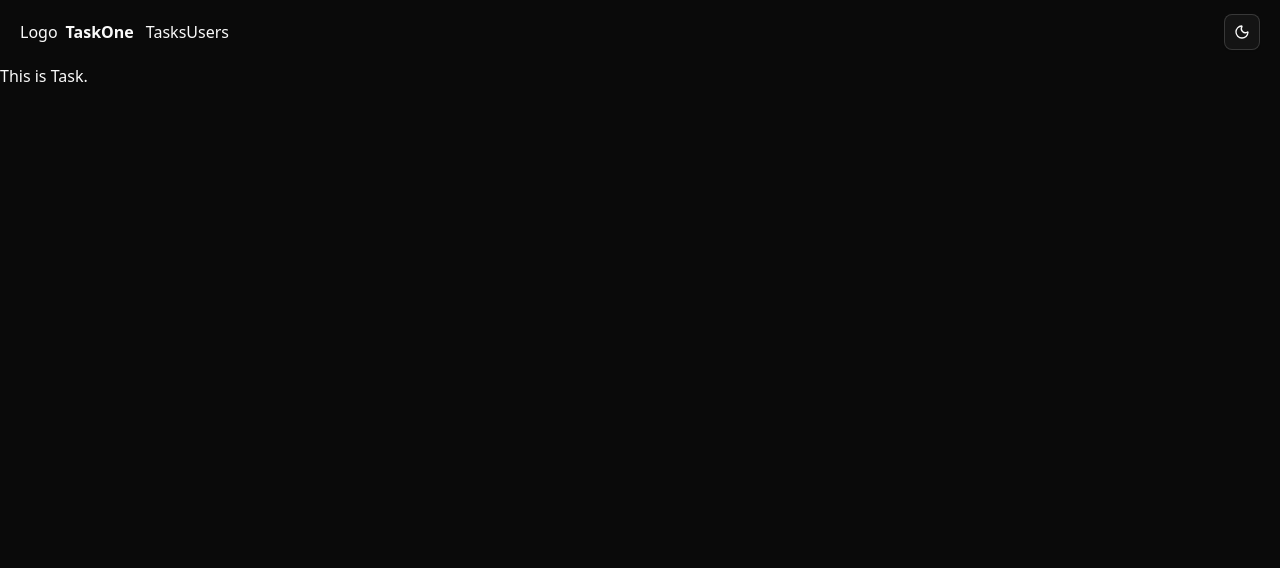
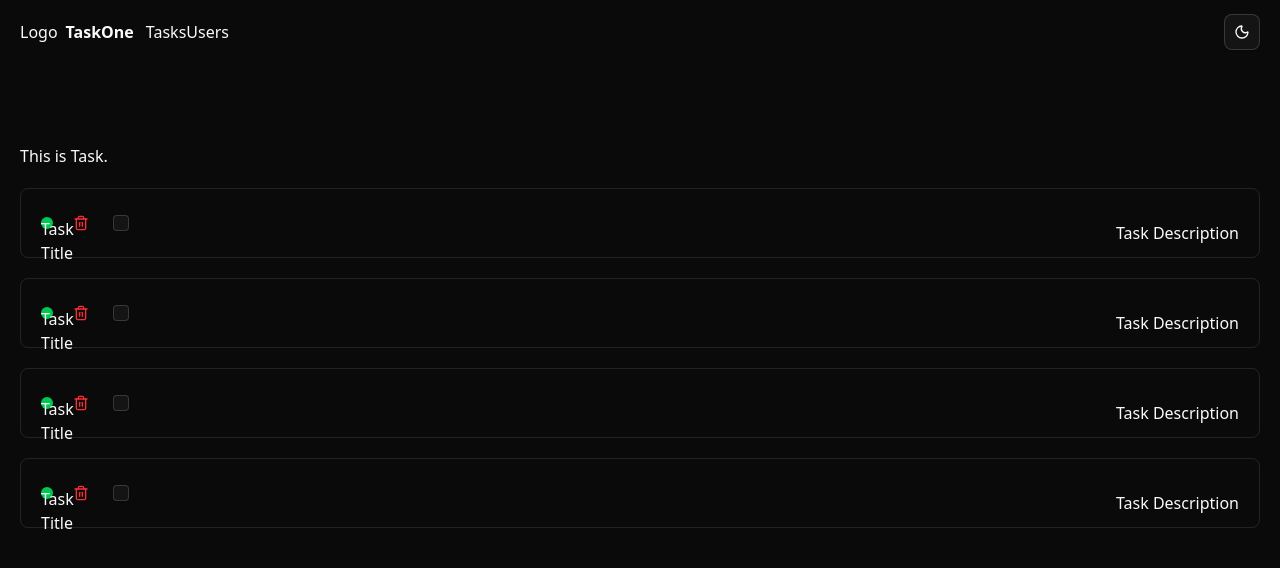
Before and after one commit to arafat-fullstackdev/Redux_Reaper, a React (Vite) app in the folder UI/UI/: page /task in a window 1280 px wide. Shown: the top 568 px of the page. Built offline with nearby package versions, Linux system fonts and the light colour scheme.

Commit message:
Add Task Card

```diff
--- /dev/null
+++ b/UI/UI/src/components/module/task/TaskCard.tsx
@@ -0,0 +1,24 @@
+import { Button } from "@/components/ui/button";
+import { Checkbox } from "@/components/ui/checkbox";
+import { Trash2 } from "lucide-react";
+
+export default function TaskCard(){
+    return (
+        <div className="border px-5 py-3 rounded-md">
+            <div className="flex justify-between items-center">
+                <div className="flex gap-2 items-center">
+                    <div className="size-3 rounded-full bg-green-500">
+                        <h1>Task Title</h1>
+                    </div>
+                    <div className="flex gap-3 items-center">
+                        <Button variant="link" className="text-red-500">
+                            <Trash2/>
+                        </Button>
+                       <Checkbox/>
+                    </div>
+                </div>
+                <p className="mt-5">Task Description</p>
+            </div>
+        </div>
+    )
+}
--- /dev/null
+++ b/UI/UI/src/components/ui/checkbox.tsx
@@ -0,0 +1,30 @@
+import * as React from "react"
+import * as CheckboxPrimitive from "@radix-ui/react-checkbox"
+import { CheckIcon } from "lucide-react"
+
+import { cn } from "@/lib/utils"
+
+function Checkbox({
+  className,
+  ...props
+}: React.ComponentProps<typeof CheckboxPrimitive.Root>) {
+  return (
+    <CheckboxPrimitive.Root
+      data-slot="checkbox"
+      className={cn(
+        "peer border-input dark:bg-input/30 data-[state=checked]:bg-primary data-[state=checked]:text-primary-foreground dark:data-[state=checked]:bg-primary data-[state=checked]:border-primary focus-visible:border-ring focus-visible:ring-ring/50 aria-invalid:ring-destructive/20 dark:aria-invalid:ring-destructive/40 aria-invalid:border-destructive size-4 shrink-0 rounded-[4px] border shadow-xs transition-shadow outline-none focus-visible:ring-[3px] disabled:cursor-not-allowed disabled:opacity-50",
+        className
+      )}
+      {...props}
+    >
+      <CheckboxPrimitive.Indicator
+        data-slot="checkbox-indicator"
+        className="grid place-content-center text-current transition-none"
+      >
+        <CheckIcon className="size-3.5" />
+      </CheckboxPrimitive.Indicator>
+    </CheckboxPrimitive.Root>
+  )
+}
+
+export { Checkbox }
--- a/UI/UI/src/pages/Task.tsx
+++ b/UI/UI/src/pages/Task.tsx
@@ -1,10 +1,19 @@
+import TaskCard from '@/components/module/task/TaskCard';
 import { useSelector } from 'react-redux'
 export default function Task() {
   const tasks = useSelector((state) =>  state.todo.tasks);
   console.log(tasks);
   return (
-    <div>
+    <div className='mx-auto max-w-7xl px-5 mt-20'>
+      <div>
       <h1>This is Task.</h1>
+    </div>
+    <div className='space-y-5 mt-5'>
+      <TaskCard/>
+      <TaskCard/>
+      <TaskCard/>
+      <TaskCard/>
+    </div>
     </div>
   );
 }
```
